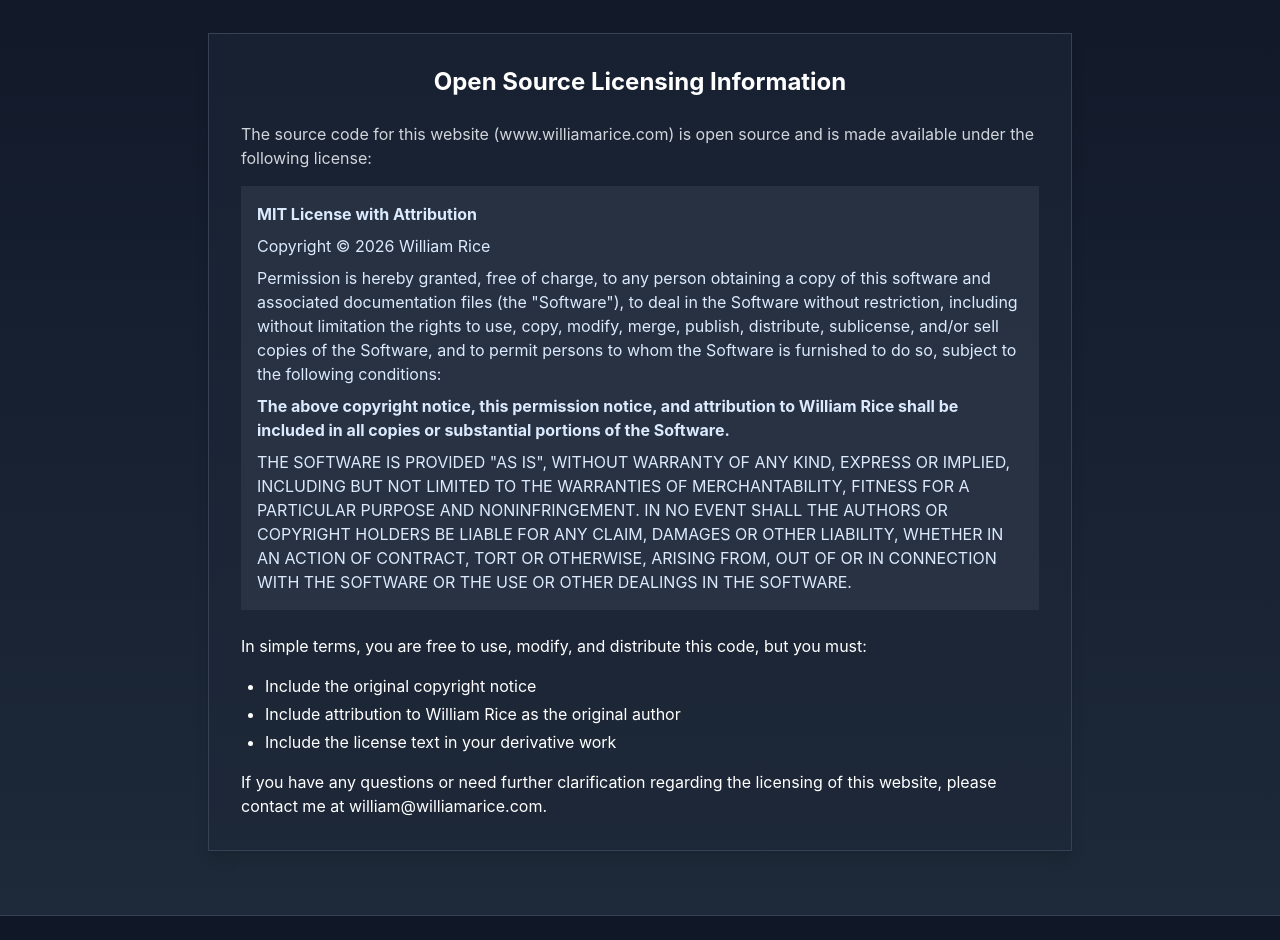
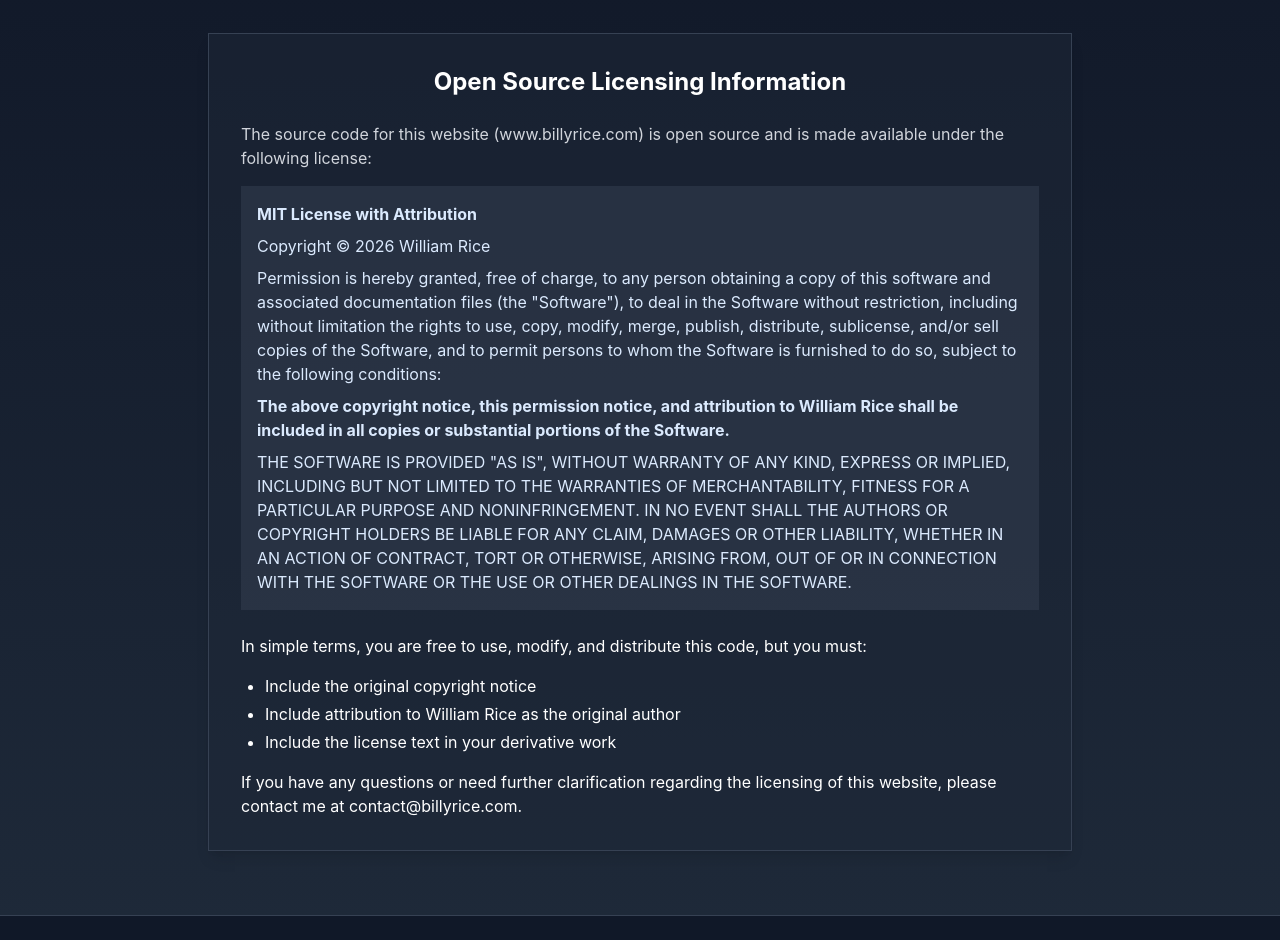
Before and after one commit to williamrice/williamarice-web, a Next.js app: page /licensing in a window 1280 px wide. Shown: the part 521-1461 px from the top of the page. Built offline with nearby package versions, Linux system fonts and the light colour scheme.

Commit message:
update licensing

```diff
--- a/app/licensing/page.tsx
+++ b/app/licensing/page.tsx
@@ -1,5 +1,5 @@
-import React from "react";
-import Header from "@/components/Header";
+import React from 'react';
+import Header from '@/components/Header';
 
 const LicensingPage = () => {
   return (
@@ -26,7 +26,7 @@ const LicensingPage = () => {
               Open Source Licensing Information
             </h2>
             <p className="mb-4 text-gray-300">
-              The source code for this website (www.williamarice.com) is open
+              The source code for this website (www.billyrice.com) is open
               source and is made available under the following license:
             </p>
             <div className="bg-gray-700/50 p-4 rounded-md mb-6 text-blue-100">
@@ -52,7 +52,7 @@ const LicensingPage = () => {
                 </strong>
               </p>
               <p>
-                {" "}
+                {' '}
                 THE SOFTWARE IS PROVIDED &quot;AS IS&quot;, WITHOUT WARRANTY OF
                 ANY KIND, EXPRESS OR IMPLIED, INCLUDING BUT NOT LIMITED TO THE
                 WARRANTIES OF MERCHANTABILITY, FITNESS FOR A PARTICULAR PURPOSE
@@ -77,7 +77,7 @@ const LicensingPage = () => {
             <p>
               If you have any questions or need further clarification regarding
               the licensing of this website, please contact me at
-              william@williamarice.com.
+              contact@billyrice.com.
             </p>
           </div>
         </div>
```
